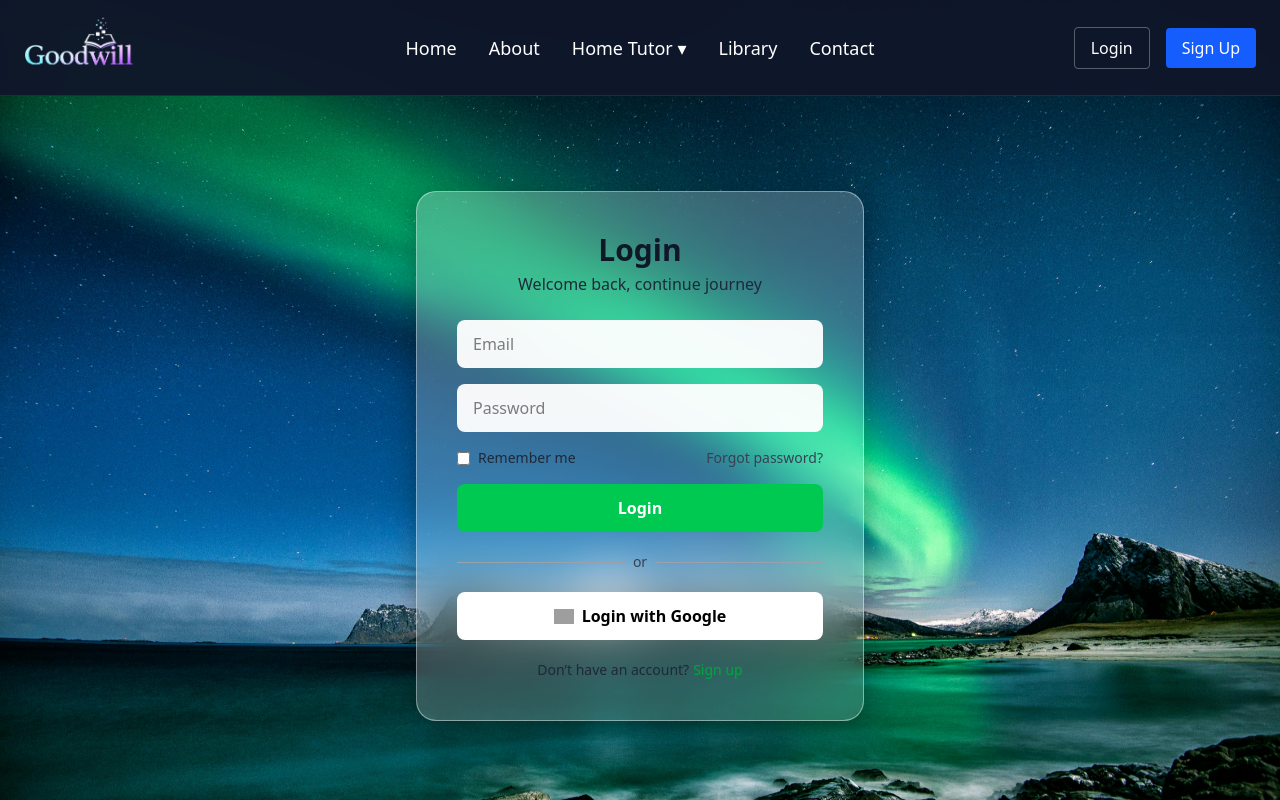
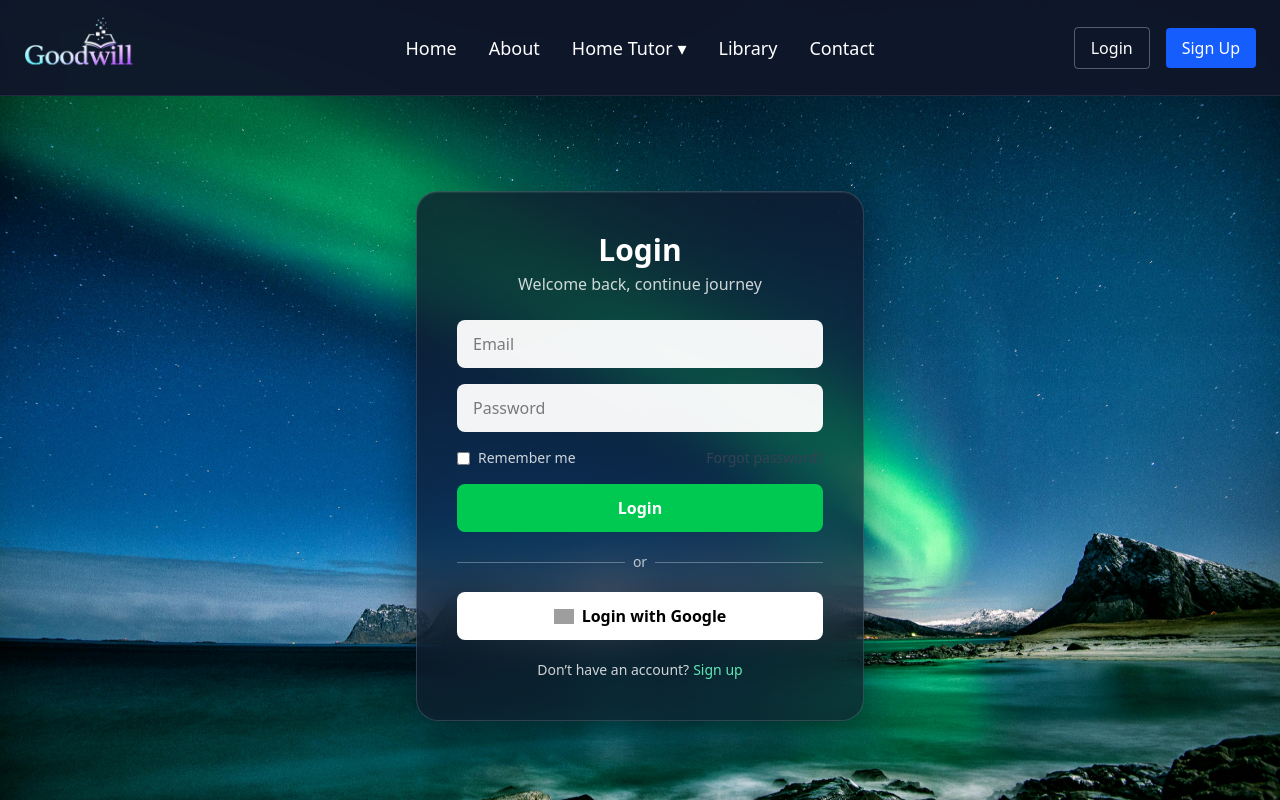
Before and after one commit to shashankdubey00/gv-tutor, a React (Vite) app in the folder frontend/: page /login in a window 1280 px wide. Built offline with nearby package versions, Linux system fonts and the light colour scheme; no server answers; grey boxes are pictures that could not be loaded.

Commit message:
Improve auth card readability

```diff
--- a/frontend/src/index.css
+++ b/frontend/src/index.css
@@ -47,20 +47,20 @@
 /* Glassmorphism card */
 .glass-card {
   background: linear-gradient(
-    135deg,
-    rgba(255, 255, 255, 0.25),
-    rgba(255, 255, 255, 0.15)
-  );
-  backdrop-filter: blur(25px);
-  -webkit-backdrop-filter: blur(25px);
+      160deg,
+      rgba(15, 23, 42, 0.78),
+      rgba(15, 23, 42, 0.62)
+    );
+  backdrop-filter: blur(26px) saturate(120%);
+  -webkit-backdrop-filter: blur(26px) saturate(120%);
 
-  border-radius: 20px;
+  border-radius: 22px;
 
-  border: 1px solid rgba(255, 255, 255, 0.4);
+  border: 1px solid rgba(255, 255, 255, 0.15);
 
   box-shadow:
-    0 8px 32px rgba(0, 0, 0, 0.35),
-    inset 0 0 0.5px rgba(255, 255, 255, 0.5);
+    0 16px 45px rgba(2, 8, 23, 0.45),
+    inset 0 1px 0 rgba(255, 255, 255, 0.08);
 
   transition: all 0.3s ease;
 }
@@ -69,6 +69,6 @@
 .glass-card:hover {
   transform: translateY(-4px);
   box-shadow:
-    0 14px 45px rgba(0, 0, 0, 0.45),
-    inset 0 0 0.5px rgba(255, 255, 255, 0.5);
+    0 18px 55px rgba(2, 8, 23, 0.55),
+    inset 0 1px 0 rgba(255, 255, 255, 0.1);
 }
--- a/frontend/src/pages/Login.jsx
+++ b/frontend/src/pages/Login.jsx
@@ -156,12 +156,12 @@ export default function Login() {
     <div className="auth-bg pt-28 px-4 flex items-center justify-center">
       <div className="glass-card w-full max-w-md p-8 sm:p-10 text-white">
 
-        <h2 className="text-3xl font-bold text-center text-gray-900">Login</h2>
-        <p className="text-center text-gray-800 mt-1">
+        <h2 className="text-3xl font-bold text-center text-white">Login</h2>
+        <p className="text-center text-white/80 mt-1">
           Welcome back, continue journey
         </p>
 
-        {error && <p className="text-red-600 text-sm mt-3 font-medium">{error}</p>}
+        {error && <p className="text-red-300 text-sm mt-3 font-medium">{error}</p>}
 
         {showBraveNotice && (
           <div className="mt-4 p-4 bg-yellow-500/10 border-2 border-yellow-500/50 rounded-lg">
@@ -216,7 +216,7 @@ export default function Login() {
               focus:outline-none focus:ring-2 focus:ring-green-400"
           />
 
-          <div className="flex items-center justify-between text-sm text-gray-800">
+          <div className="flex items-center justify-between text-sm text-white/80">
             <label className="flex items-center gap-2 cursor-pointer">
               <input
                 type="checkbox"
@@ -228,7 +228,7 @@ export default function Login() {
               Remember me
             </label>
 
-            <Link to="/forgot-password" className="text-gray-700 hover:text-gray-900 font-medium">
+            <Link to="/forgot-password" className="text-gray-700 hover:text-white font-medium">
               Forgot password?
             </Link>
           </div>
@@ -242,9 +242,9 @@ export default function Login() {
         </form>
 
         <div className="flex items-center gap-2 my-5">
-          <div className="flex-1 h-px bg-gray-400"></div>
-          <span className="text-sm text-gray-700">or</span>
-          <div className="flex-1 h-px bg-gray-400"></div>
+          <div className="flex-1 h-px bg-white/30"></div>
+          <span className="text-sm text-white/70">or</span>
+          <div className="flex-1 h-px bg-white/30"></div>
         </div>
 
         <button
@@ -262,9 +262,9 @@ export default function Login() {
 
 
 
-        <p className="text-center text-sm mt-5 text-gray-800">
+        <p className="text-center text-sm mt-5 text-white/80">
           Don’t have an account?
-          <Link to="/signup" className="text-green-600 hover:text-green-700 font-medium ml-1">
+          <Link to="/signup" className="text-emerald-300 hover:text-emerald-200 font-medium ml-1">
             Sign up
           </Link>
         </p>
--- a/frontend/src/pages/Signup.jsx
+++ b/frontend/src/pages/Signup.jsx
@@ -235,12 +235,12 @@ export default function Signup() {
     <div className="auth-bg pt-28 px-4 flex items-center justify-center">
       <div className="glass-card w-full max-w-md p-8 sm:p-10 text-white">
 
-        <h2 className="text-3xl font-bold text-center text-gray-900">Sign Up</h2>
-        <p className="text-center text-gray-800 mt-1">
+        <h2 className="text-3xl font-bold text-center text-white">Sign Up</h2>
+        <p className="text-center text-white/80 mt-1">
           Create your account here
         </p>
 
-        {error && <p className="text-red-600 text-sm mt-3 font-medium">{error}</p>}
+        {error && <p className="text-red-300 text-sm mt-3 font-medium">{error}</p>}
 
         {showBraveNotice && (
           <div className="mt-4 p-4 bg-yellow-500/10 border-2 border-yellow-500/50 rounded-lg">
@@ -296,7 +296,7 @@ export default function Signup() {
               focus:outline-none focus:ring-2 focus:ring-green-400"
           />
             {formData.password && formData.password.length < 10 && (
-              <p className="text-xs mt-1 text-gray-700">
+              <p className="text-xs mt-1 text-white/80">
                 Password must be at least 10 characters
               </p>
             )}
@@ -316,9 +316,9 @@ export default function Signup() {
         </form>
 
         <div className="flex items-center gap-2 my-5">
-          <div className="flex-1 h-px bg-gray-400"></div>
-          <span className="text-sm text-gray-700">or</span>
-          <div className="flex-1 h-px bg-gray-400"></div>
+          <div className="flex-1 h-px bg-white/30"></div>
+          <span className="text-sm text-white/70">or</span>
+          <div className="flex-1 h-px bg-white/30"></div>
         </div>
 
         <button
@@ -333,9 +333,9 @@ export default function Signup() {
             Sign up with Google
         </button>
 
-        <p className="text-center text-sm mt-5 text-gray-800">
+        <p className="text-center text-sm mt-5 text-white/80">
           Already have an account?
-          <Link to="/login" className="text-green-600 hover:text-green-700 font-medium ml-1">
+          <Link to="/login" className="text-emerald-300 hover:text-emerald-200 font-medium ml-1">
             Login
           </Link>
         </p>
```
